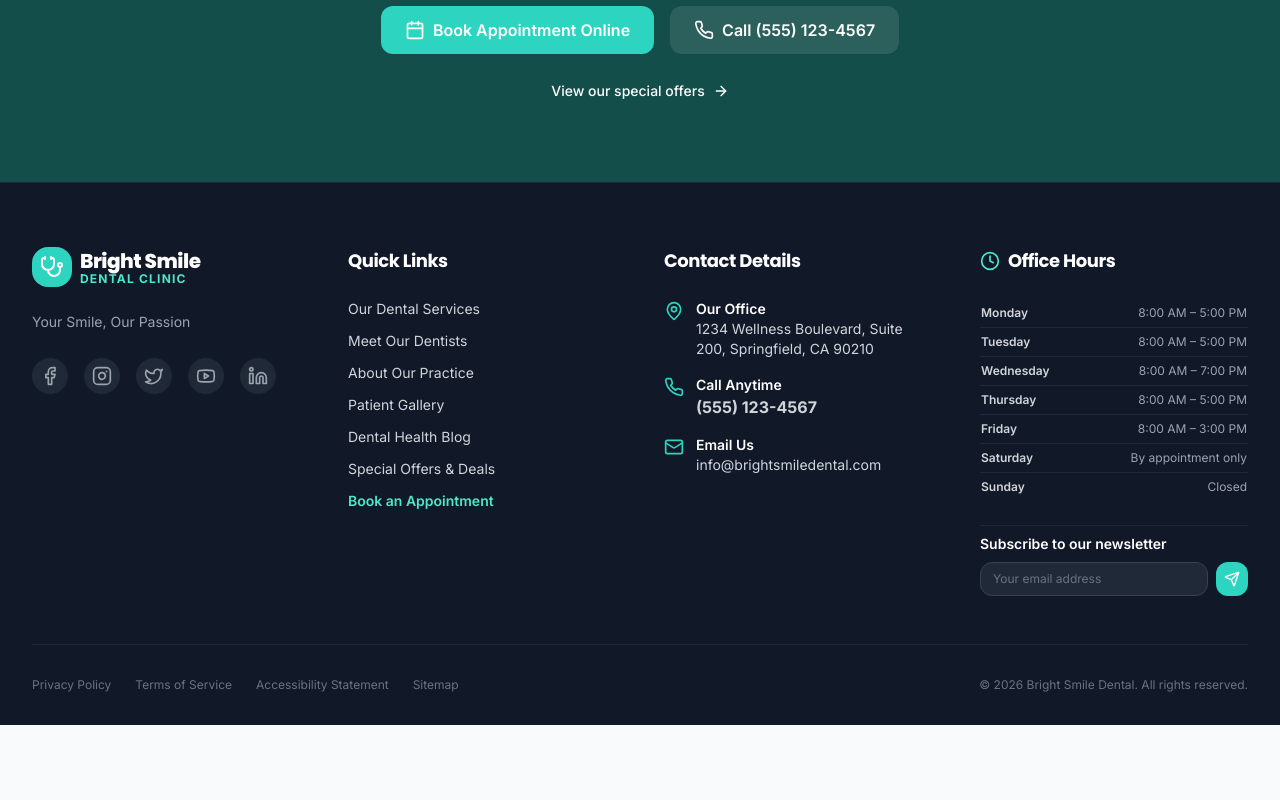
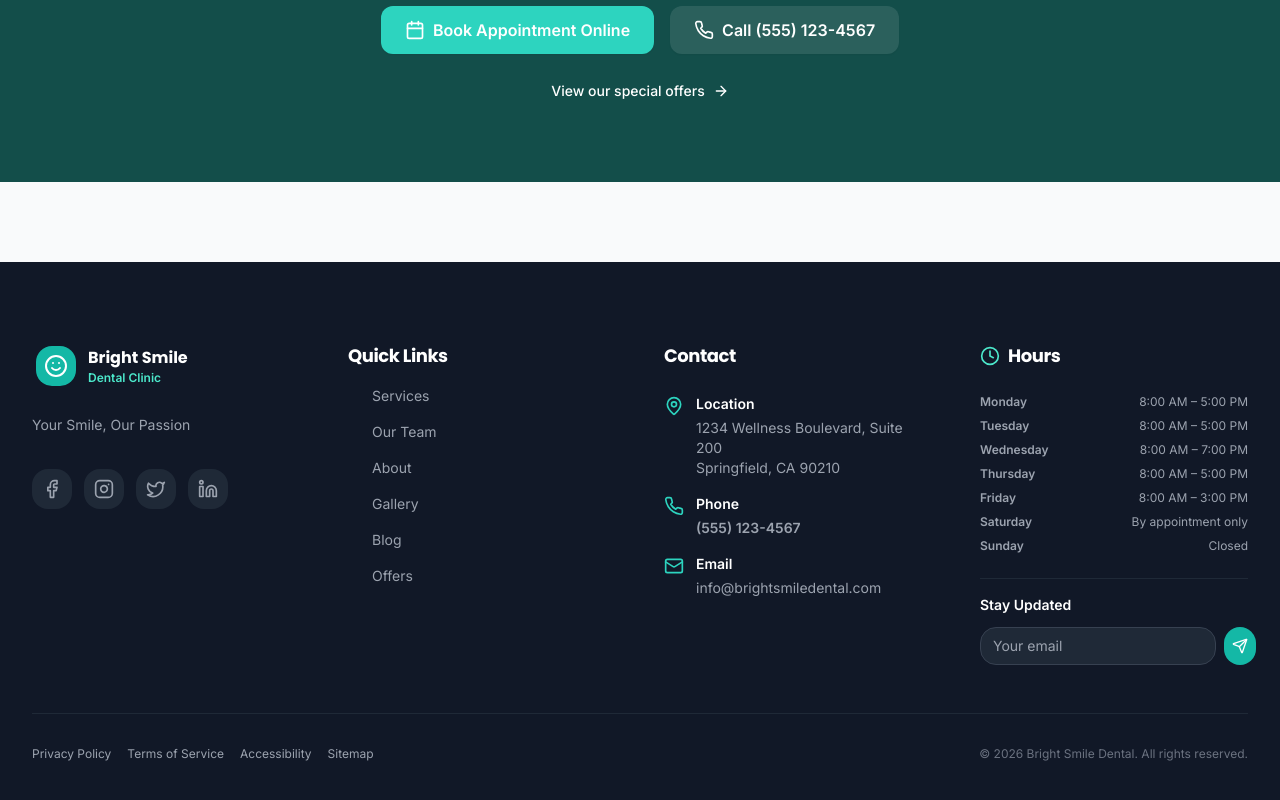
Before and after one commit to BridgeLine-Services/Dental-Template, a Next.js app: page / in a window 1280 px wide. Shown: the part 9777-10577 px from the top of the page. Before the commit the page ends 10502 px from the top, so only its background shows below. Built offline with nearby package versions, Linux system fonts and the light colour scheme.

Commit message:
refactor(footer): redesign with minimalist layout, improved accessibility and animations

```diff
--- a/components/layout/Footer.tsx
+++ b/components/layout/Footer.tsx
@@ -1,7 +1,7 @@
 "use client";
 
 import React, { useState } from "react";
-import NextLink from "next/link";
+import Link from "next/link";
 import {
   MapPin,
   Phone,
@@ -9,11 +9,11 @@ import {
   Facebook,
   Instagram,
   Twitter,
-  Youtube,
   Linkedin,
   Send,
-  Stethoscope,
+  Smile,
   Clock,
+  ChevronRight,
 } from "lucide-react";
 import { siteConfig } from "@/lib/data";
 import { Button } from "@/components/ui/Button";
@@ -21,66 +21,92 @@ import { Button } from "@/components/ui/Button";
 export default function Footer() {
   const [email, setEmail] = useState("");
   const [subscribed, setSubscribed] = useState(false);
+  const [error, setError] = useState("");
 
   const handleSubscribe = (e: React.FormEvent) => {
     e.preventDefault();
-    if (email.trim()) {
+    setError("");
+
+    if (!email.trim()) {
+      setError("Please enter an email address");
+      return;
+    }
+
+    if (!/^[^\s@]+@[^\s@]+\.[^\s@]+$/.test(email)) {
+      setError("Please enter a valid email address");
+      return;
+    }
+
     // Simulate newsletter signup
     setSubscribed(true);
     setEmail("");
-    }
+    setTimeout(() => setSubscribed(false), 3000);
   };
 
-  const socialIcons = {
-    facebook: <Facebook className="h-5 w-5" />,
-    instagram: <Instagram className="h-5 w-5" />,
-    twitter: <Twitter className="h-5 w-5" />,
-    youtube: <Youtube className="h-5 w-5" />,
-    linkedin: <Linkedin className="h-5 w-5" />,
-  };
+  const socialLinks = [
+    { icon: Facebook, label: "Facebook", url: siteConfig.social.facebook },
+    { icon: Instagram, label: "Instagram", url: siteConfig.social.instagram },
+    { icon: Twitter, label: "Twitter", url: siteConfig.social.twitter },
+    { icon: Linkedin, label: "LinkedIn", url: siteConfig.social.linkedin },
+  ];
+
+  const quickLinks = [
+    { label: "Services", href: "/services" },
+    { label: "Our Team", href: "/dentists" },
+    { label: "About", href: "/about" },
+    { label: "Gallery", href: "/gallery" },
+    { label: "Blog", href: "/blog" },
+    { label: "Offers", href: "/offers" },
+  ];
+
+  const legalLinks = [
+    { label: "Privacy Policy", href: "/privacy-policy" },
+    { label: "Terms of Service", href: "/terms" },
+    { label: "Accessibility", href: "/accessibility-statement" },
+    { label: "Sitemap", href: "/sitemap" },
+  ];
 
   return (
-    <footer className="bg-slate-900 text-slate-300 pt-16 pb-8 border-t border-slate-800" aria-labelledby="footer-heading">
+    <footer className="bg-slate-900 text-slate-300 mt-20" aria-labelledby="footer-heading">
       <h2 id="footer-heading" className="sr-only">Footer</h2>
 
-      <div className="max-w-7xl mx-auto px-4 sm:px-6 lg:px-8">
-        <div className="grid grid-cols-1 md:grid-cols-2 lg:grid-cols-4 gap-12 mb-12">
-
-          {/* Column 1: Logo & Tagline */}
+      <div className="max-w-7xl mx-auto px-4 sm:px-6 lg:px-8 py-16 lg:py-20">
+        {/* Main Footer Grid */}
+        <div className="grid grid-cols-1 md:grid-cols-2 lg:grid-cols-4 gap-8 lg:gap-12 mb-12">
+          {/* Column 1: Brand */}
           <div className="space-y-6">
-            <NextLink href="/" className="flex items-center gap-2 group focus-visible:ring-2 focus-visible:ring-brand-500 rounded-md inline-block">
-              <div className="bg-brand-500 text-white p-2 rounded-lg">
-                <Stethoscope className="h-6 w-6" aria-hidden="true" />
+            <Link
+              href="/"
+              className="flex items-center gap-3 group focus-visible:ring-2 focus-visible:ring-brand-500 rounded-lg p-1 w-fit"
+              aria-label="Bright Smile Dental Home"
+            >
+              <div className="bg-brand-600 text-white p-2 rounded-lg group-hover:bg-brand-700 transition-all duration-200">
+                <Smile className="h-6 w-6" aria-hidden="true" />
               </div>
               <div className="flex flex-col">
-                <span className="font-heading font-extrabold text-xl tracking-tight text-white">
-                  Bright Smile
-                </span>
-                <span className="text-xs uppercase tracking-widest text-brand-400 font-bold -mt-1">
-                  Dental Clinic
-                </span>
+                <span className="font-heading font-bold text-white">Bright Smile</span>
+                <span className="text-xs text-brand-400 font-semibold">Dental Clinic</span>
               </div>
-            </NextLink>
+            </Link>
 
-            <p className="text-sm text-slate-400 leading-relaxed">
-              {siteConfig.tagline || "Providing personalized, high-quality dental care for families in our community. Your comfort and bright smile are our top priorities."}
+            <p className="text-sm text-slate-400 leading-relaxed max-w-xs">
+              {siteConfig.tagline || "Providing personalized, high-quality dental care for families. Your smile is our priority."}
             </p>
 
-            {/* Social Media Links */}
-            <div className="flex space-x-4">
-              {Object.entries(siteConfig.social).map(([platform, url]) => {
-                const icon = socialIcons[platform as keyof typeof socialIcons];
-                if (!icon || !url) return null;
+            {/* Social Links */}
+            <div className="flex gap-3 pt-2">
+              {socialLinks.map(({ icon: Icon, label, url }) => {
+                if (!url) return null;
                 return (
                   <a
-                    key={platform}
+                    key={label}
                     href={url}
-                    className="p-2 bg-slate-800 text-slate-400 rounded-full hover:bg-brand-500 hover:text-white transition-all duration-200"
+                    className="p-2.5 bg-slate-800 text-slate-400 rounded-lg hover:bg-brand-600 hover:text-white transition-all duration-200 focus-visible:ring-2 focus-visible:ring-brand-500"
                     target="_blank"
                     rel="noopener noreferrer"
-                    aria-label={`Visit our ${platform} page`}
+                    aria-label={`Visit our ${label} page`}
                   >
-                    {icon}
+                    <Icon className="h-5 w-5" />
                   </a>
                 );
               })}
@@ -89,88 +115,67 @@ export default function Footer() {
 
           {/* Column 2: Quick Links */}
           <div>
-            <h3 className="font-heading font-bold text-lg text-white mb-6 flex items-center gap-2">
-              <span>Quick Links</span>
-            </h3>
-            <ul className="space-y-3 text-sm">
-              <li>
-                <NextLink href="/services" className="hover:text-brand-400 transition-colors">
-                  Our Dental Services
-                </NextLink>
+            <h3 className="font-heading font-bold text-white mb-4 text-lg">Quick Links</h3>
+            <ul className="space-y-3">
+              {quickLinks.map((link) => (
+                <li key={link.href}>
+                  <Link
+                    href={link.href}
+                    className="inline-flex items-center gap-2 text-sm text-slate-400 hover:text-brand-400 transition-colors group"
+                  >
+                    <ChevronRight className="h-4 w-4 opacity-0 group-hover:opacity-100 transition-opacity" />
+                    {link.label}
+                  </Link>
                 </li>
-              <li>
-                <NextLink href="/dentists" className="hover:text-brand-400 transition-colors">
-                  Meet Our Dentists
-                </NextLink>
-              </li>
-              <li>
-                <NextLink href="/about" className="hover:text-brand-400 transition-colors">
-                  About Our Practice
-                </NextLink>
-              </li>
-              <li>
-                <NextLink href="/gallery" className="hover:text-brand-400 transition-colors">
-                  Patient Gallery
-                </NextLink>
-              </li>
-              <li>
-                <NextLink href="/blog" className="hover:text-brand-400 transition-colors">
-                  Dental Health Blog
-                </NextLink>
-              </li>
-              <li>
-                <NextLink href="/offers" className="hover:text-brand-400 transition-colors">
-                  Special Offers & Deals
-                </NextLink>
-              </li>
-              <li>
-                <NextLink href="/booking" className="hover:text-brand-400 transition-colors font-semibold text-brand-400">
-                  Book an Appointment
-                </NextLink>
-              </li>
+              ))}
             </ul>
           </div>
 
-          {/* Column 3: Contact Info & Address */}
+          {/* Column 3: Contact Info */}
           <div className="space-y-6">
-            <h3 className="font-heading font-bold text-lg text-white flex items-center gap-2">
-              <span>Contact Details</span>
-            </h3>
+            <h3 className="font-heading font-bold text-white text-lg">Contact</h3>
 
             <div className="space-y-4 text-sm">
               {/* Address */}
-              <div className="flex items-start gap-3">
-                <MapPin className="h-5 w-5 text-brand-500 shrink-0 mt-0.5" />
+              <div className="flex gap-3">
+                <MapPin className="h-5 w-5 text-brand-500 shrink-0 mt-0.5" aria-hidden="true" />
                 <div>
-                  <span className="block font-semibold text-white">Our Office</span>
+                  <p className="font-semibold text-white block mb-1">Location</p>
                   <a
-                    href="https://maps.google.com"
+                    href={`https://maps.google.com/?q=${encodeURIComponent(
+                      `${siteConfig.address.street}, ${siteConfig.address.city}, ${siteConfig.address.state}`
+                    )}`}
                     target="_blank"
                     rel="noopener noreferrer"
-                    className="hover:text-brand-400 transition-colors"
+                    className="text-slate-400 hover:text-brand-400 transition-colors"
                   >
-                    {siteConfig.address.street}, {siteConfig.address.city}, {siteConfig.address.state} {siteConfig.address.zip}
+                    {siteConfig.address.street}
+                    <br />
+                    {siteConfig.address.city}, {siteConfig.address.state} {siteConfig.address.zip}
                   </a>
                 </div>
               </div>
 
               {/* Phone */}
-              <div className="flex items-start gap-3">
-                <Phone className="h-5 w-5 text-brand-500 shrink-0 mt-0.5" />
+              <div className="flex gap-3">
+                <Phone className="h-5 w-5 text-brand-500 shrink-0 mt-0.5" aria-hidden="true" />
                 <div>
-                  <span className="block font-semibold text-white">Call Anytime</span>
-                  <a href={`tel:${siteConfig.phone.replace(/\D/g, "")}`} className="hover:text-brand-400 transition-colors text-base font-bold">
+                  <p className="font-semibold text-white block mb-1">Phone</p>
+                  <a
+                    href={`tel:${siteConfig.phone.replace(/\D/g, "")}`}
+                    className="text-slate-400 hover:text-brand-400 transition-colors font-semibold"
+                  >
                     {siteConfig.phone}
                   </a>
                 </div>
               </div>
 
               {/* Email */}
-              <div className="flex items-start gap-3">
-                <Mail className="h-5 w-5 text-brand-500 shrink-0 mt-0.5" />
+              <div className="flex gap-3">
+                <Mail className="h-5 w-5 text-brand-500 shrink-0 mt-0.5" aria-hidden="true" />
                 <div>
-                  <span className="block font-semibold text-white">Email Us</span>
-                  <a href={`mailto:${siteConfig.email}`} className="hover:text-brand-400 transition-colors">
+                  <p className="font-semibold text-white block mb-1">Email</p>
+                  <a href={`mailto:${siteConfig.email}`} className="text-slate-400 hover:text-brand-400 transition-colors">
                     {siteConfig.email}
                   </a>
                 </div>
@@ -178,80 +183,86 @@ export default function Footer() {
             </div>
           </div>
 
-          {/* Column 4: Office Hours & Newsletter */}
+          {/* Column 4: Hours & Newsletter */}
           <div className="space-y-6">
-            <h3 className="font-heading font-bold text-lg text-white flex items-center gap-2">
-              <Clock className="h-5 w-5 text-brand-400" />
-              <span>Office Hours</span>
+            <h3 className="font-heading font-bold text-white flex items-center gap-2 text-lg">
+              <Clock className="h-5 w-5 text-brand-400" aria-hidden="true" />
+              Hours
             </h3>
 
-            <div className="overflow-x-auto">
-              <table className="w-full text-xs text-left text-slate-400 border-collapse">
-                <tbody>
+            {/* Office Hours */}
+            <div className="space-y-2">
               {siteConfig.hours.map((row) => (
-                    <tr key={row.day} className="border-b border-slate-800 last:border-0">
-                      <td className="py-1.5 font-semibold text-slate-300 pr-2">{row.day}</td>
-                      <td className="py-1.5 text-right text-slate-400">{row.hours}</td>
-                    </tr>
+                <div key={row.day} className="flex justify-between text-xs text-slate-400">
+                  <span className="font-semibold">{row.day}</span>
+                  <span>{row.hours}</span>
+                </div>
               ))}
-                </tbody>
-              </table>
             </div>
 
-            {/* Newsletter Signup */}
-            <div className="pt-2 border-t border-slate-800">
-              <span className="block font-semibold text-sm text-white mb-2">Subscribe to our newsletter</span>
+            {/* Newsletter */}
+            <div className="pt-4 border-t border-slate-800">
+              <label htmlFor="newsletter-email" className="block text-sm font-semibold text-white mb-3">
+                Stay Updated
+              </label>
               {subscribed ? (
-                <div className="text-xs text-brand-400 font-semibold bg-brand-950/40 p-2 rounded border border-brand-800">
-                  🎉 Thank you for subscribing!
+                <div className="text-sm text-brand-400 font-semibold bg-brand-950/50 p-3 rounded-lg border border-brand-800 animate-fade-in">
+                  ✓ Thank you for subscribing!
                 </div>
               ) : (
-                <form onSubmit={handleSubscribe} className="flex gap-2">
+                <form onSubmit={handleSubscribe} className="space-y-2">
+                  <div className="flex gap-2">
                     <input
+                      id="newsletter-email"
                       type="email"
                       required
-                    placeholder="Your email address"
+                      placeholder="Your email"
                       value={email}
-                    onChange={(e) => setEmail(e.target.value)}
-                    className="w-full px-3 py-2 text-xs bg-slate-800 text-slate-100 border border-slate-700 rounded-md focus:outline-none focus:ring-2 focus:ring-brand-500 focus:border-transparent placeholder-slate-500"
+                      onChange={(e) => {
+                        setEmail(e.target.value);
+                        setError("");
+                      }}
+                      className="flex-1 px-3 py-2 text-sm bg-slate-800 text-slate-100 border border-slate-700 rounded-lg focus:outline-none focus:ring-2 focus:ring-brand-500 focus:border-transparent transition-all"
                       aria-label="Email address for newsletter"
                     />
                     <button
                       type="submit"
-                    className="p-2 bg-brand-500 text-white rounded-md hover:bg-brand-600 transition-colors focus:outline-none focus:ring-2 focus:ring-brand-500"
-                    aria-label="Subscribe"
+                      className="p-2 bg-brand-600 text-white rounded-lg hover:bg-brand-700 transition-all focus:outline-none focus:ring-2 focus:ring-brand-500 focus:ring-offset-2 focus:ring-offset-slate-900"
+                      aria-label="Subscribe to newsletter"
                     >
                       <Send className="h-4 w-4" />
                     </button>
+                  </div>
+                  {error && <p className="text-xs text-red-400">{error}</p>}
                 </form>
               )}
             </div>
           </div>
-
         </div>
 
-        {/* Bottom Bar with Footer Navigation and copyright */}
-        <div className="border-t border-slate-800 pt-8 flex flex-col md:flex-row items-center justify-between gap-4 text-xs text-slate-500">
-          <div className="flex flex-wrap justify-center gap-x-6 gap-y-2">
-            <NextLink href="/privacy-policy" className="hover:text-slate-300 transition-colors">
-              Privacy Policy
-            </NextLink>
-            <NextLink href="/terms" className="hover:text-slate-300 transition-colors">
-              Terms of Service
-            </NextLink>
-            <NextLink href="/accessibility-statement" className="hover:text-slate-300 transition-colors">
-              Accessibility Statement
-            </NextLink>
-            <NextLink href="/sitemap" className="hover:text-slate-300 transition-colors">
-              Sitemap
-            </NextLink>
-          </div>
+        {/* Divider */}
+        <div className="border-t border-slate-800 pt-8">
+          {/* Bottom Bar */}
+          <div className="flex flex-col md:flex-row items-center justify-between gap-6">
+            {/* Legal Links */}
+            <nav className="flex flex-wrap justify-center md:justify-start gap-x-4 gap-y-2 text-xs">
+              {legalLinks.map((link) => (
+                <Link
+                  key={link.href}
+                  href={link.href}
+                  className="text-slate-400 hover:text-slate-200 transition-colors"
+                >
+                  {link.label}
+                </Link>
+              ))}
+            </nav>
 
-          <p className="text-center md:text-right">
-            &copy; {new Date().getFullYear()} {siteConfig.name}. All rights reserved.
+            {/* Copyright */}
+            <p className="text-xs text-slate-500">
+              © {new Date().getFullYear()} {siteConfig.name}. All rights reserved.
             </p>
           </div>
-
+        </div>
       </div>
     </footer>
   );
```
Lines whose indentation alone changed are shown as unchanged.
